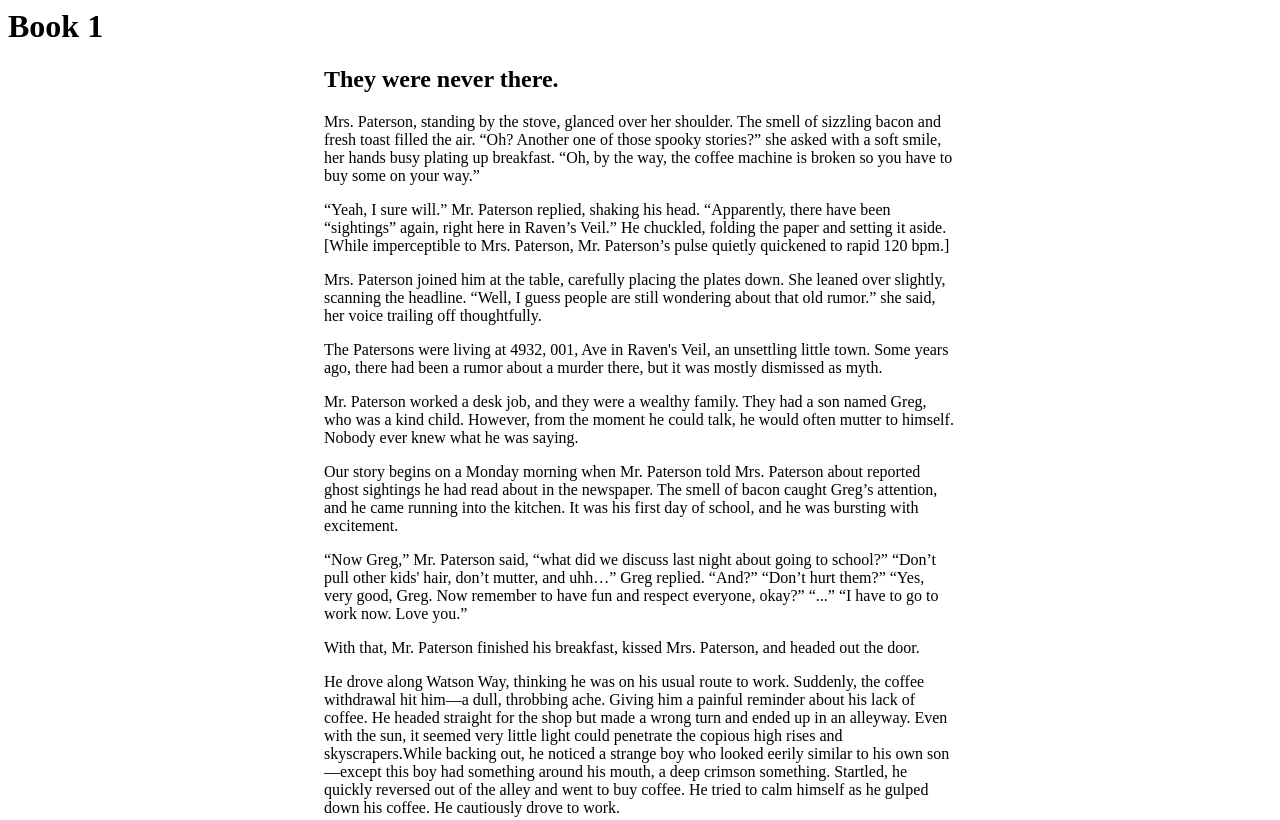
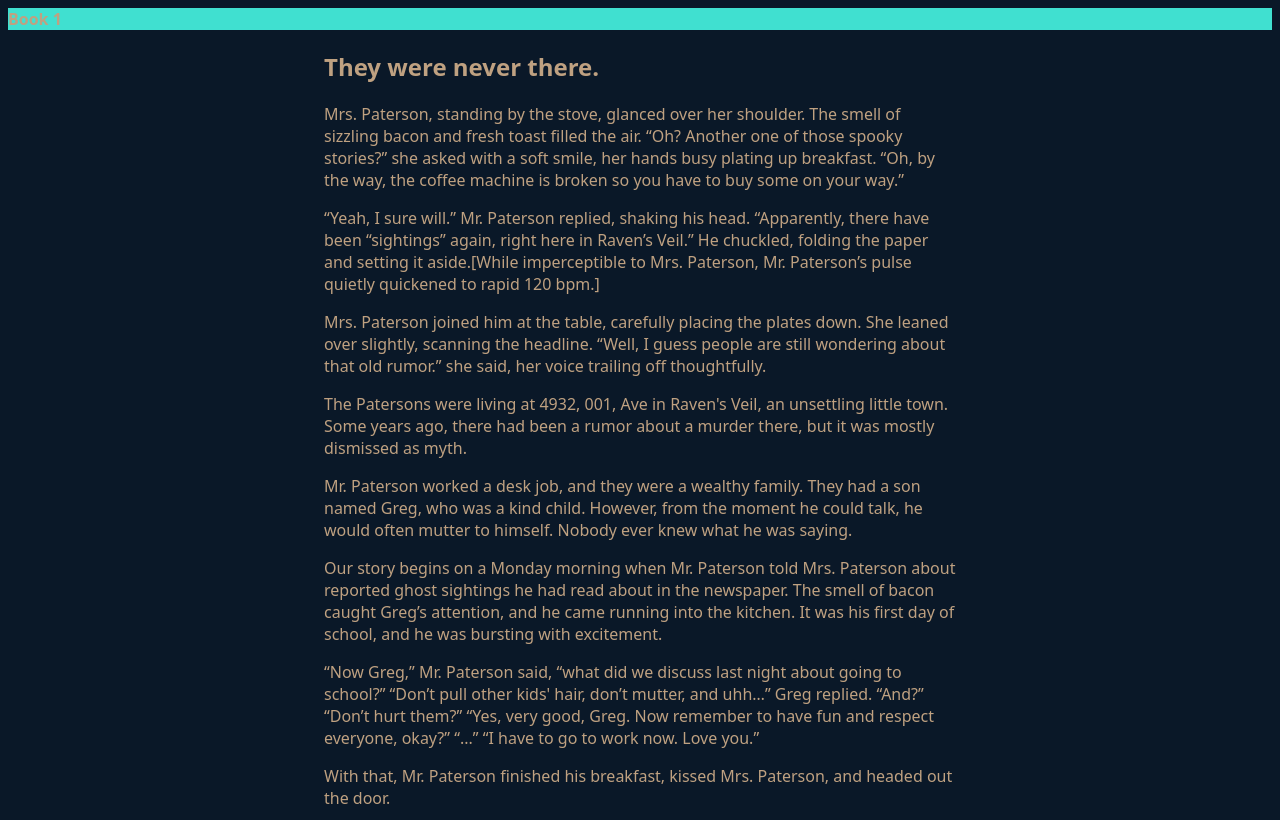
Before and after one commit to Justize-Joe/justize-joe.github.io, a plain HTML site: page writing/they_were_never_there.html in a window 1280 px wide. Shown: the top 820 px of the page. Drawn offline with Linux system fonts and the light colour scheme.

Commit message:
Push Again

```diff
--- a/style.css
+++ b/style.css
@@ -1,6 +1,15 @@
 body {
 
     background-color:#E7E5D3;
+      font-family: "Bitcount Grid Double", system-ui;
+  font-optical-sizing: auto;
+  /* font-weight: <weight>; */
+  font-style: normal;
+  font-variation-settings:
+    "slnt" 0,
+    "CRSV" 1,
+    "ELSH" 100,
+    "ELXP" 0;
 
 }
 header {
--- a/writing/style.css
+++ b/writing/style.css
@@ -1,3 +1,24 @@
+/* Dark classic blue (#0A1828), turquoise (#178582), gold (#BFA181) */
+body{
+
+    background-color: #0A1828;
+    color: #BFA181;
+    font-family: "Bitcount Grid Double", system-ui;
+    font-optical-sizing: auto;
+    /* font-weight: <weight>; */
+    font-style: normal;
+    font-variation-settings:
+    "slnt" 0,
+    "CRSV" 1,
+    "ELSH" 100,
+    "ELXP" 0;
+
+}
+header{
+
+    background-color: turquoise;
+
+}
 section{
 
     /* text-align: center; */
@@ -6,3 +27,6 @@ section{
     padding-left: 25%;
 
 }
+h1{
+    font-size:1em;
+}
```
Also changed, not shown: games/dontClickGame.html (added, +64 -0 lines), games/games.html (+1 -1 lines), writing/writing.html (+6 -0 lines), 1 other file.
